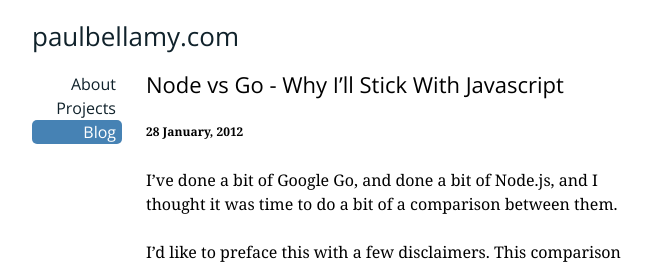
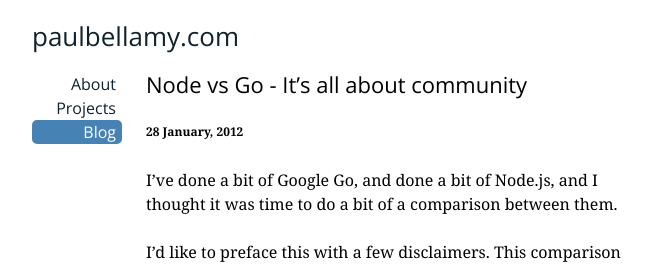
Before and after one commit to paulbellamy/paulbellamy.github.com, a Jekyll site: the page built from _posts/2012-01-28-node-vs-go.markdown, in a window 1280 px wide and 900 px high. Shown: the top 266 px of the window, without its empty margins (188-839 px from the left). Built offline with Jekyll 4.4.1, drawn with Linux system fonts in a browser that asks for light colours; a script that is not in the unit is left out.

Commit message:
Changing title of node vs go post

```diff
--- a/_posts/2012-01-28-node-vs-go.markdown
+++ b/_posts/2012-01-28-node-vs-go.markdown
@@ -1,6 +1,6 @@
 ---
 layout: post
-title: Node vs Go - Why I'll Stick With Javascript
+title: Node vs Go - It's all about community
 ---
 
 {{ page.title }}
```
